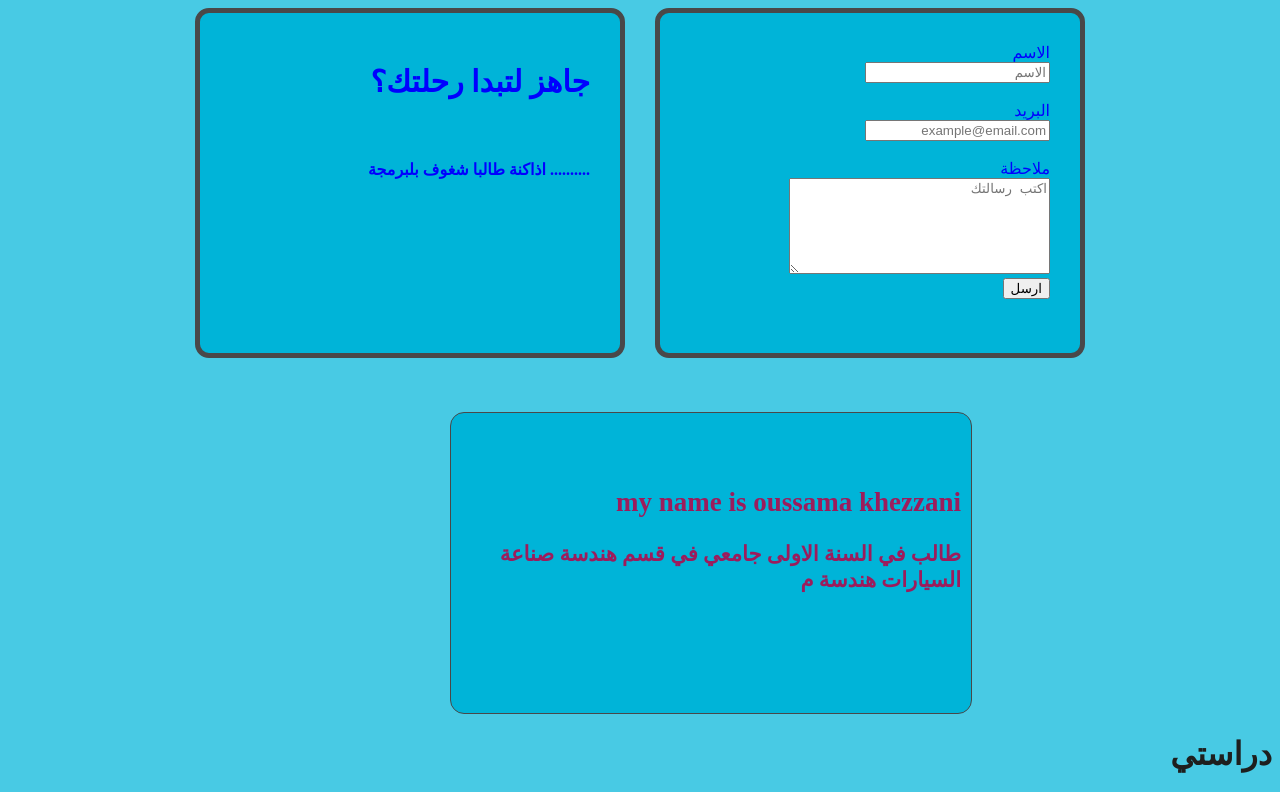
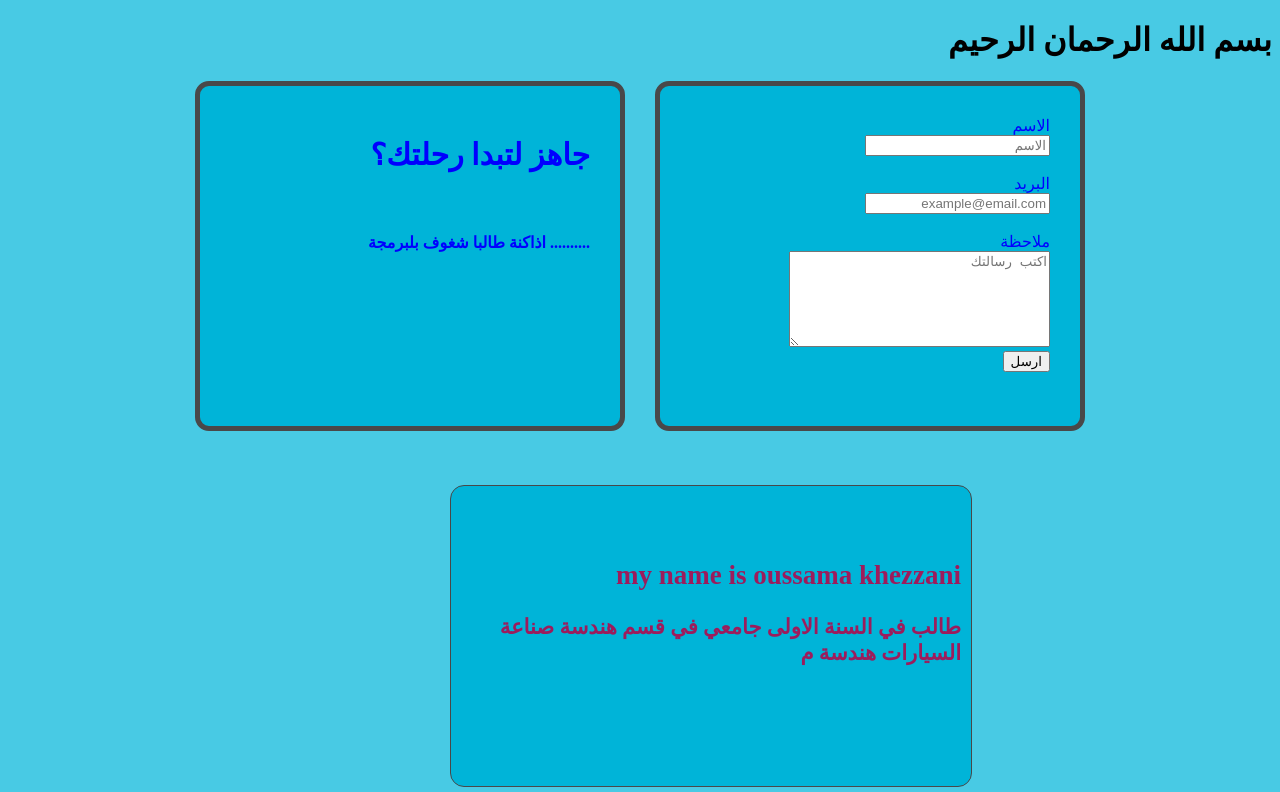
Before and after one commit to khezzani946/OUSSAMAKHEZZANI, a plain HTML site: page index.html in a window 1280 px wide. Shown: the top 792 px of the page. Drawn offline with Linux system fonts and the light colour scheme.

Commit message:
Update index.html

```diff
--- a/index.html
+++ b/index.html
@@ -7,7 +7,7 @@
     </head>
     <link rel="stylesheet" href="oussama.css">
     <body>
-
+    <h1>بسم الله الرحمان الرحيم</h1>
         <div class="class">
 
             <div class="box"> <!--form-->
@@ -76,4 +76,5 @@
 <script src="oussama.js" ></script>
 
 </body>
+
 </html>
```
